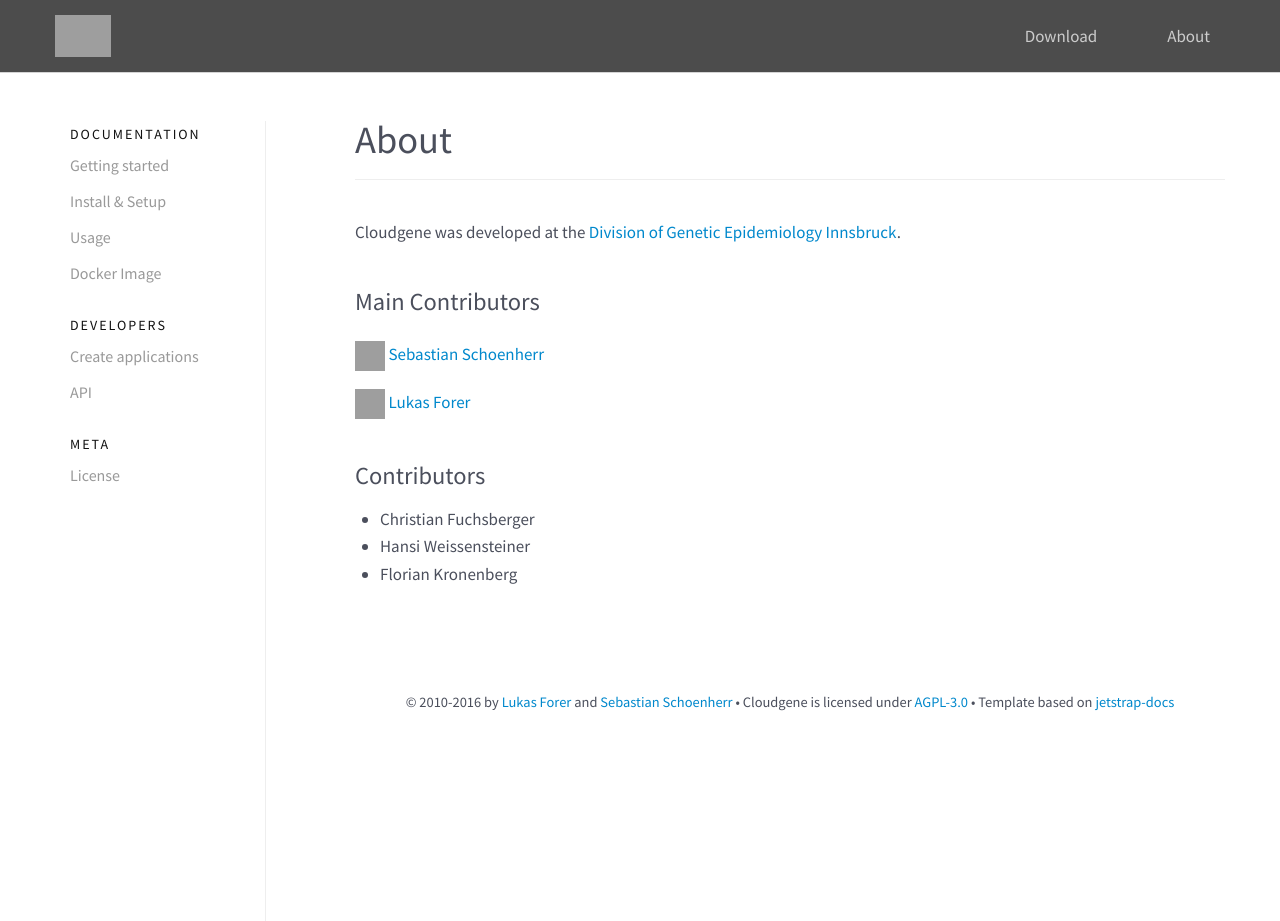
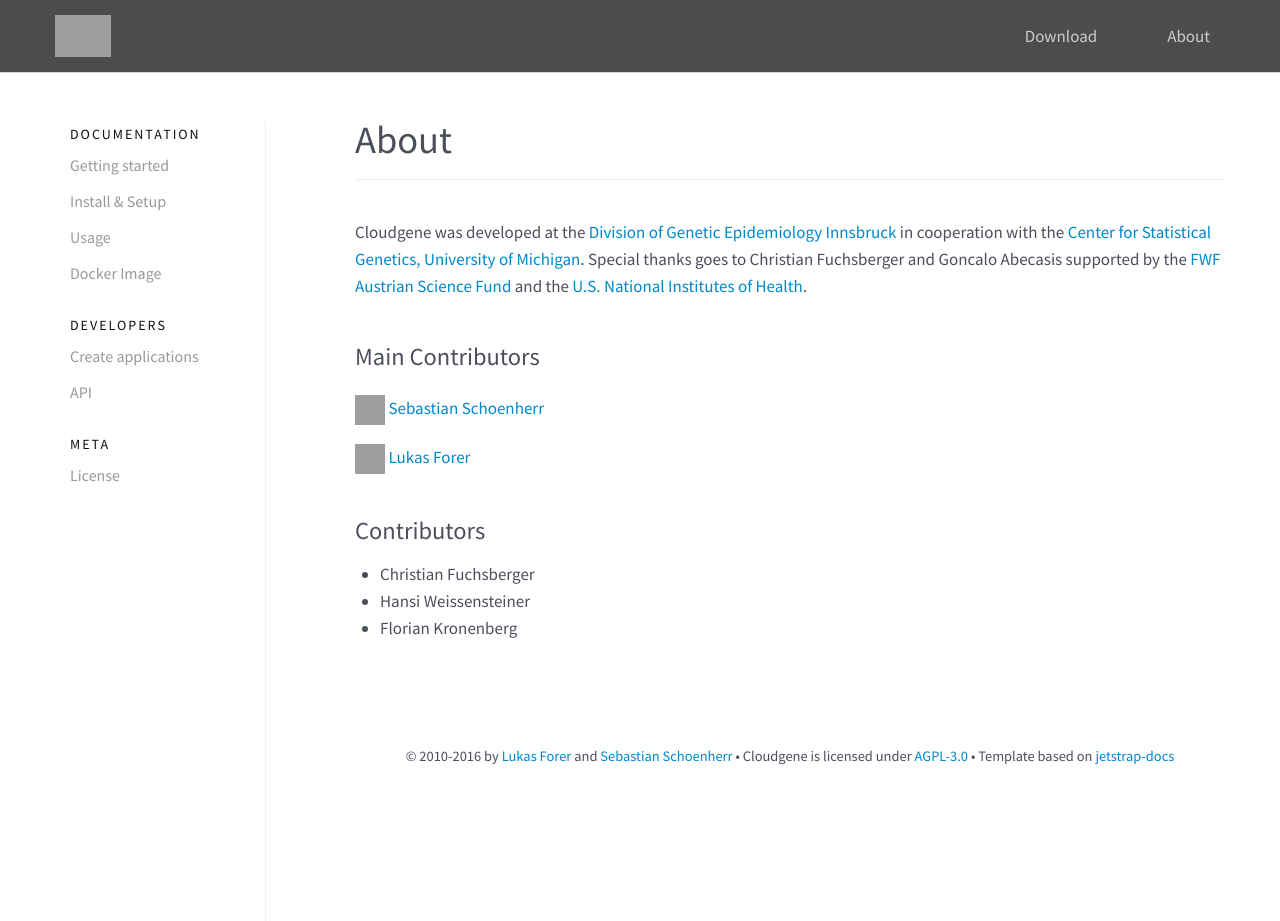
Before and after one commit to genepi/cloudgene-website, a Jekyll site: the page built from about.md, in a window 1280 px wide and 921 px high. Built offline with Jekyll 4.4.1, drawn with Linux system fonts in a browser that asks for light colours; nearby versions of some CDN libraries; grey boxes are pictures that could not be loaded.

Commit message:
Changed about.

```diff
--- a/about.md
+++ b/about.md
@@ -3,7 +3,7 @@ layout: page
 title: About
 ---
 
-Cloudgene was developed at the [Division of Genetic Epidemiology Innsbruck](http://www3.i-med.ac.at/genepi/).
+Cloudgene was developed at the [Division of Genetic Epidemiology Innsbruck](http://www3.i-med.ac.at/genepi/) in cooperation with the [Center for Statistical Genetics, University of Michigan](http://www.sph.umich.edu/csg/abecasis). Special thanks goes to Christian Fuchsberger and Goncalo Abecasis supported by the [FWF Austrian Science Fund](http://www.fwf.ac.at/) and the [U.S. National Institutes of Health](http://www.nih.gov/).
 
 ### Main Contributors
 
```
